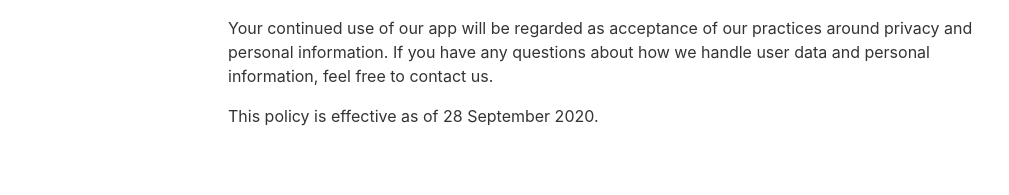
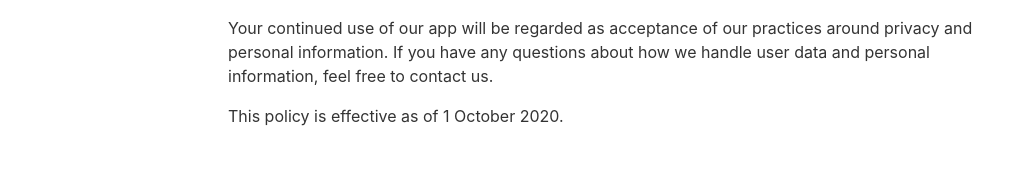
Before and after one commit to aplekhanov/malevich-app, a Jekyll site: the page built from _pages/privacypolicy.md, in a window 1280 px wide. Shown: the part 724-919 px from the top of the page, without its empty margins (37-1046 px from the left). Built offline with Jekyll 4.4.1, drawn with Linux system fonts in a browser that asks for light colours; nearby versions of some CDN libraries.

Commit message:
Update privacypolicy.md

```diff
--- a/_pages/privacypolicy.md
+++ b/_pages/privacypolicy.md
@@ -22,4 +22,4 @@ You are free to refuse our request for your personal information, with the under
 
 Your continued use of our app will be regarded as acceptance of our practices around privacy and personal information. If you have any questions about how we handle user data and personal information, feel free to contact us.
 
-This policy is effective as of 28 September 2020.
+This policy is effective as of 1 October 2020.
```
